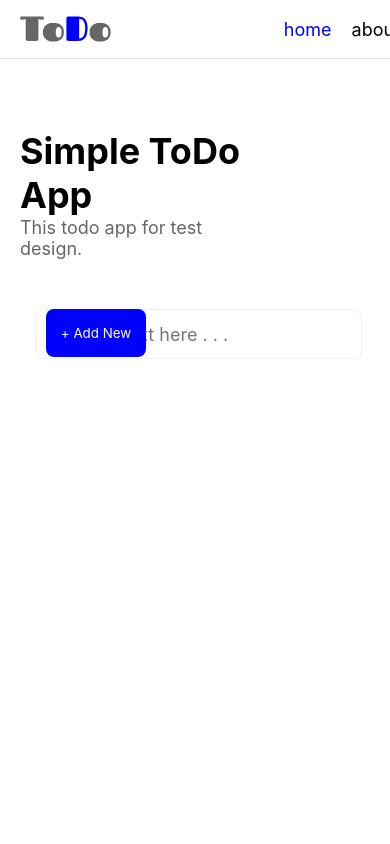
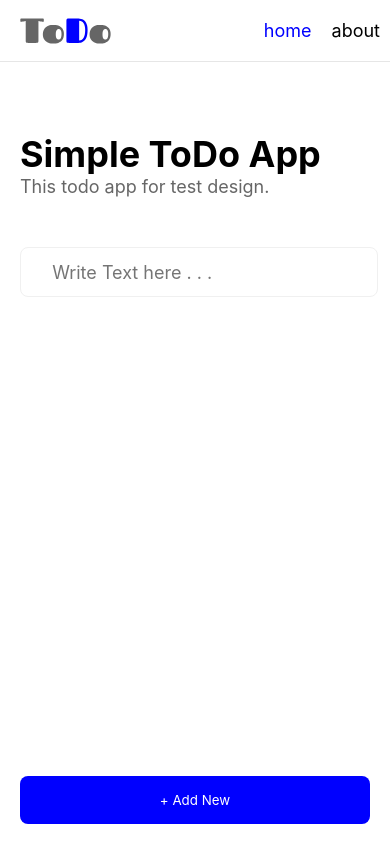
Before and after one commit to ded1l/todo-van, a website built with Parcel: page index.html in a window 390 px wide. Shown: the top 844 px of the page. Built offline with nearby package versions, Linux system fonts and the light colour scheme.

Commit message:
improving little things

```diff
--- a/style.css
+++ b/style.css
@@ -26,10 +26,13 @@ header .container ul{
     display: flex;
     justify-content: space-evenly;
     align-items: center;
+
+    margin: 2px 20px;
 }
 header .container ul li{
     list-style: none;
-    margin: 0px 10px;
+    margin: 2px 10px;
+
 }
 main div.container{
     padding: 20px;
@@ -37,13 +40,14 @@ main div.container{
     margin-top: 50px;
     margin-bottom: 50px;
     font-size: 18px;
-    display: inline-block;
+    display: block;
 
 
 }
 main div.container div.title{
+    display: block;
     justify-content: center;
-    padding-right: 20vh;
+    padding-right: 9vh;
     margin-bottom: 50px;
 
 }
@@ -58,7 +62,7 @@ div.input input{
     flex: 1;
  border-radius: 8px;
  background: transparent;
- outline: none;
+
     padding-left: 16px;
     font-size: large;
     border: none;
@@ -79,7 +83,8 @@ button{
 }
 div.list-container{
     cursor: pointer;
-    display: flex;
+    flex-direction: column ;
+    align-items: center;
     justify-content: center;
     align-items: center;
     margin-top: 50px;
@@ -126,12 +131,11 @@ ul a.active{
     color: #00F;
 }
 div .input{
-    display: grid;
+    margin-right: 32px;
+    display: flex;
+    justify-content: space-between;
 
-    grid-template-columns: 10.1fr 1fr;
 
-    margin-left: 16px;
-    margin-right: 16px;
 }
 
 .container{
@@ -161,9 +165,12 @@ div.welcome{
 
 @media screen and (max-width:400px) {
     button{
-        position:fixed;
-
-
+        position: fixed;
+        bottom: 20px;
+        margin: 0;
+        left: 20px;
+        right: 20px;
+        width: calc(100% - 40px);
 
     }
 
```
